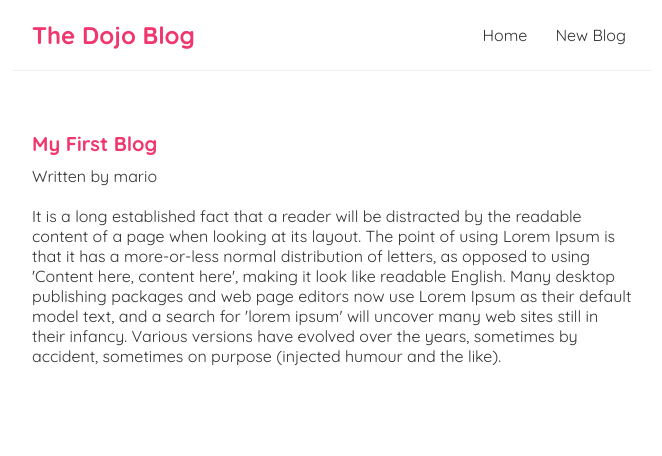
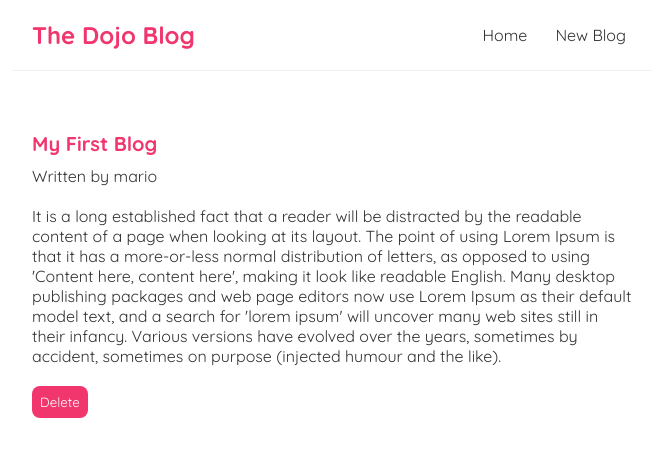
Before and after one commit to artwired/react-netninja-tutorial, a React (Create React App) app: page /blogs/1 in a window 1280 px wide. Shown: the top 456 px of the page, without its empty margins (308-970 px from the left). Built offline with nearby package versions, Linux system fonts and the light colour scheme; data requests are answered from the project's data file.

Commit message:
Add files via upload

```diff
--- a/src/App.js
+++ b/src/App.js
@@ -3,6 +3,7 @@
 import { BrowserRouter as Router, Route, Switch } from 'react-router-dom';
 import Create from './Create';
 import BlogDetails from './BlogDetails';
+import NotFound from './NotFound';
 
 function App() {
   return (
@@ -20,6 +21,9 @@
             <Route path="/blogs/:id">
               <BlogDetails />
             </Route>
+            <Route path="*">
+              <NotFound />
+            </Route>
           </Switch>
         </div>
       </div>
--- a/src/BlogDetails.js
+++ b/src/BlogDetails.js
@@ -1,9 +1,18 @@
-import { useParams } from "react-router-dom";
+import { useHistory, useParams } from "react-router-dom";
 import useFetch from "./useFetch";
 
 const BlogDetails = () => {
     const { id } = useParams()
     const { data: blog, error, isPending } = useFetch('http://localhost:8000/blogs/' + id)
+    const history = useHistory();
+
+    const handleClick = () => {
+        fetch('http://localhost:8000/blogs/' + blog.id, {
+            method: 'DELETE'
+        }).then(() => {
+            history.push('/')
+        })
+    }
 
     return (
         <div className="blog-details">
@@ -14,6 +23,7 @@
                     <h2>{ blog.title }</h2>
                     <p>Written by { blog.author }</p>
                     <div>{ blog.body }</div>
+                    <button onClick={handleClick}>Delete</button>
                 </article>
             )}
         </div>
--- a/src/Create.js
+++ b/src/Create.js
@@ -1,4 +1,5 @@
 import { useState } from "react";
+import { useHistory } from "react-router-dom";
 
 const Create = () => {
 
@@ -6,6 +7,7 @@
     const [ body, setBody] = useState('')
     const [ author, setAuthor] = useState('mario')
     const [ isPending, setIsPending ] = useState(false)
+    const history = useHistory()
 
     const handleSubmit = (e) => {
         e.preventDefault()
@@ -21,6 +23,7 @@
         }).then(() => {
             console.log('New blog added');
             setIsPending(false)
+            history.push('/')
         })
     }
 
--- /dev/null
+++ b/src/NotFound.js
@@ -0,0 +1,13 @@
+import { Link } from "react-router-dom";
+
+const NotFound = () => {
+    return (
+        <div className="not-found">
+            <h2>Sorry</h2>
+            <p>The page you're looking for cannot be found.</p>
+            <Link to="/">Back to the homepage...</Link>
+        </div>
+     );
+}
+
+export default NotFound;
--- a/src/index.css
+++ b/src/index.css
@@ -63,6 +63,14 @@
 .blog-details div {
   margin: 20px 0;
 }
+.blog-details button {
+  background: #f1356d;
+  color:#fff;
+  border: 0;
+  padding: 8px;
+  border-radius: 8px;
+  cursor: pointer;
+}
 
 /* Create New Blog Form */
 
```
